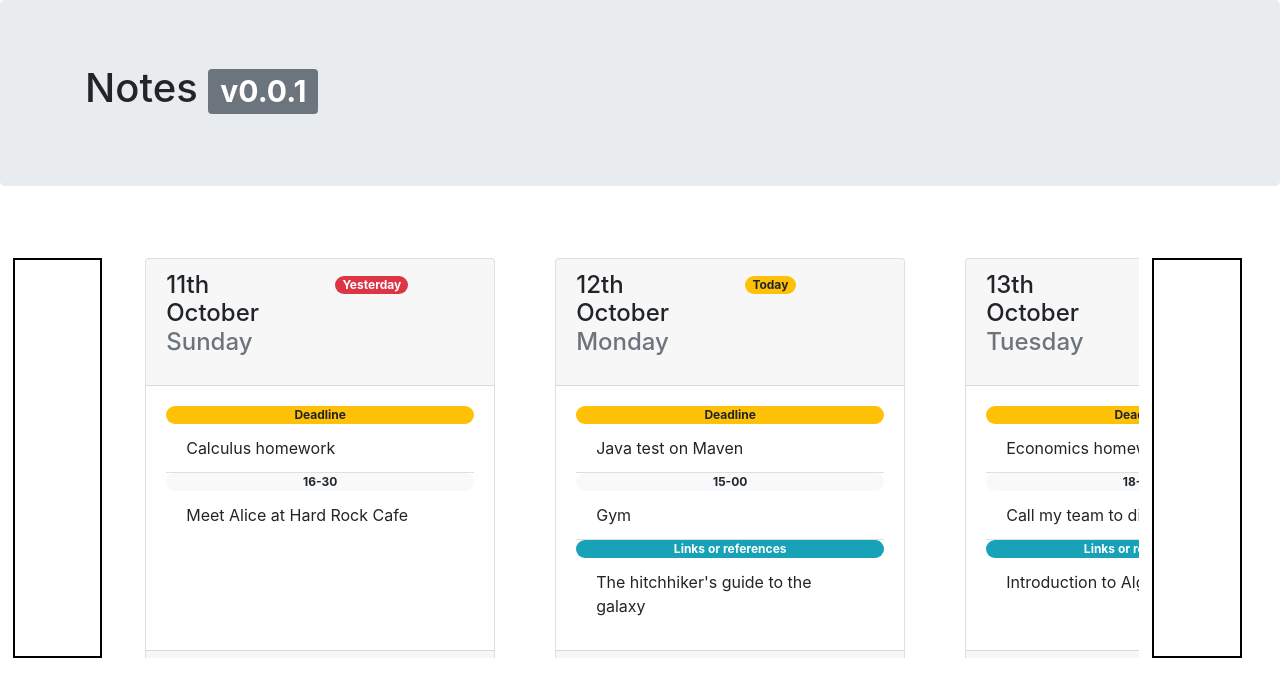
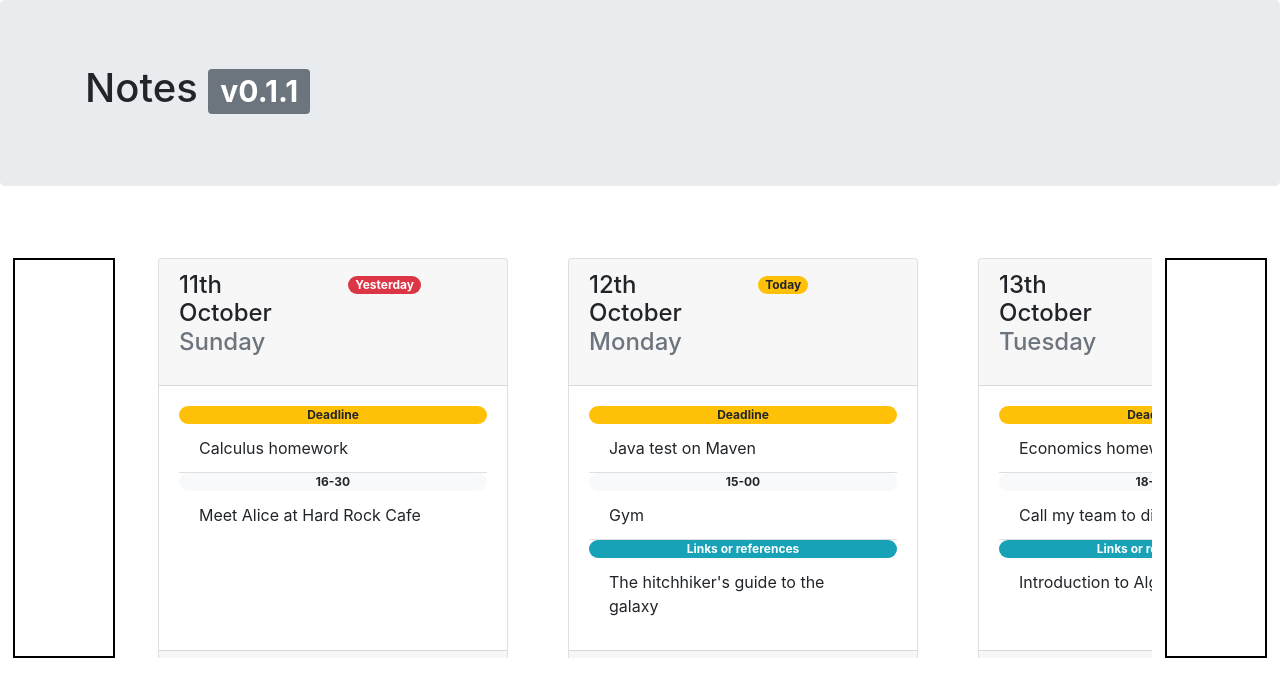
Before and after one commit to msaaddev/Notelify, a React (Create React App) app: page / in a window 1280 px wide. Shown: the top 696 px of the page. Built offline with nearby package versions, Linux system fonts and the light colour scheme.

Commit message:
IMPROVE: carousel buttons resize better and do not break

```diff
--- a/src/App.js
+++ b/src/App.js
@@ -202,7 +202,7 @@ function App() {
 
     return (
         <div id='#bootstrap-overrides'>
-            <Header title='Notes' version='v0.0.1' />
+            <Header title='Notes' version='v0.1.1' />
             <div className={delimiterAfterHeader}></div>
             <div className='days-button'></div>
             <div className='flex-wrapper'>
--- a/src/styles/style.css
+++ b/src/styles/style.css
@@ -31,9 +31,10 @@ body {
 }
 
 .days-button {
+    box-sizing: border-box;
     border: 2px solid black;
-    width: 7vw;
-    margin: 0 1vw;
+    width: 8%;
+    margin: 0 1%;
 }
 
 .days-button, .flex-wrapper {
@@ -43,7 +44,7 @@ body {
 }
 
 .flex-wrapper {
-    width: 80vw;
+    width: 80%;
     overflow: scroll;
 }
 
@@ -57,7 +58,3 @@ body {
     width: 350px;
     margin: 0 30px;
 }
-
-#emptySpace {
-    height: 5vh;
-}
```
